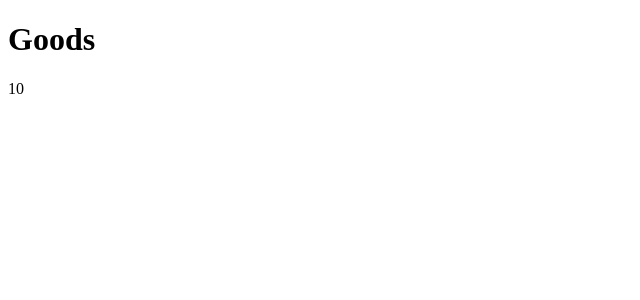
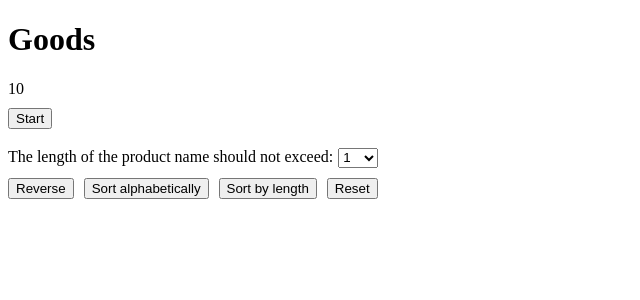
Before and after one commit to mate-academy/react_list-of-goods, a React (Create React App) app: page / in a window 1280 px wide. Shown: the top 300 px of the page, without its empty margins (0-640 px from the left). Built offline with nearby package versions, Linux system fonts and the light colour scheme.

Commit message:
Solution

```diff
--- a/package.json
+++ b/package.json
@@ -14,12 +14,14 @@
     "react": "^17.0.2",
     "react-dom": "^17.0.2",
     "react-scripts": "4.0.3",
-    "typescript": "^4.3.5"
+    "typescript": "^4.3.5",
+    "uuid": "^8.3.2"
   },
   "devDependencies": {
     "@mate-academy/eslint-config-react-typescript": "*",
     "@mate-academy/students-ts-config": "*",
     "@mate-academy/stylelint-config": "*",
+    "@types/uuid": "^8.3.1",
     "eslint": "^7.32.0",
     "gh-pages": "^3.2.3",
     "husky": "^4.3.8",
--- a/src/App.tsx
+++ b/src/App.tsx
@@ -1,5 +1,7 @@
 import React from 'react';
-import './App.css';
+import GoodsListContainer from './components/GoodsListContainer';
+
+import './App.scss';
 
 const goodsFromServer: string[] = [
   'Dumplings',
@@ -18,6 +20,10 @@ const App: React.FC = () => (
   <div className="App">
     <h1>Goods</h1>
     {goodsFromServer.length}
+
+    <GoodsListContainer
+      goods={goodsFromServer}
+    />
   </div>
 );
 
--- /dev/null
+++ b/src/components/GoodsList.tsx
@@ -0,0 +1,25 @@
+import React from 'react';
+import { v4 as uuidv4 } from 'uuid';
+
+import { Props } from '../types/goodsList/Props';
+import { Good } from '../types/goodsList/Good';
+
+export const GoodsList: React.FC<Props> = ({ goods }) => {
+  const visualizedGoods = goods
+    .map((good: string) => {
+      return {
+        name: good,
+        id: uuidv4(),
+      };
+    });
+
+  return (
+    <ul>
+      {visualizedGoods.map((good: Good) => (
+        <li key={good.id}>
+          {good.name}
+        </li>
+      ))}
+    </ul>
+  );
+};
--- /dev/null
+++ b/src/components/GoodsListContainer.scss
@@ -0,0 +1,27 @@
+.GoodsListContainer {
+  padding-top: 10px;
+
+  .wraperButtonStart {
+    height: 20px;
+    width: 30px;
+    margin-bottom: 10px;
+  }
+
+  .selectBox {
+    display: flex;
+    padding: 10px 0;
+
+    .text {
+      margin: 0 5px 0 0;
+    }
+
+    .select {
+      height: 20px;
+      width: 40px;
+    }
+  }
+
+  .button {
+    margin-right: 10px;
+  }
+}
--- /dev/null
+++ b/src/components/GoodsListContainer.tsx
@@ -0,0 +1,163 @@
+import React from 'react';
+import { GoodsList } from './GoodsList';
+
+import './GoodsListContainer.scss';
+
+import { State } from '../types/goodsListContainer/State';
+import { Props } from '../types/goodsListContainer/Props';
+
+class GoodsListContainer extends React.Component<Props, State> {
+  state = {
+    goods: this.props.goods,
+    isVisibel: false,
+    isReversed: false,
+    sortBy: '',
+    lengthLimit: '1',
+  };
+
+  show = () => {
+    this.setState(state => ({
+      isVisibel: !state.isVisibel,
+    }));
+  };
+
+  reverse = () => {
+    this.setState(state => ({
+      isReversed: !state.isReversed,
+    }));
+  };
+
+  sortByGood = () => {
+    this.setState({
+      sortBy: 'good',
+    });
+  };
+
+  sortByGoodLength = () => {
+    this.setState({
+      sortBy: 'length',
+    });
+  };
+
+  reset = () => {
+    this.setState({
+      isReversed: false,
+      sortBy: '',
+      lengthLimit: '1',
+    });
+  };
+
+  changeLength = (event: any) => {
+    this.setState({
+      lengthLimit: event.target.value,
+    });
+  };
+
+  render() {
+    const {
+      goods,
+      isVisibel,
+      isReversed,
+      sortBy,
+      lengthLimit,
+    } = this.state;
+
+    const visualizedGoods = goods.filter(
+      good => good.length <= +lengthLimit,
+    );
+
+    visualizedGoods.sort((good1, good2) => {
+      switch (sortBy) {
+        case 'good':
+          return good1.localeCompare(good2);
+
+        case 'length':
+          return good1.length - good2.length;
+
+        default:
+          return 0;
+      }
+    });
+
+    if (isReversed) {
+      visualizedGoods.reverse();
+    }
+
+    return (
+      <div className="GoodsListContainer">
+        <div className="wraperButtonStart">
+          {!isVisibel && (
+            <button
+              type="button"
+              onClick={this.show}
+            >
+              Start
+            </button>
+          )}
+        </div>
+
+        <div className="selectBox">
+          <p className="text">
+            The length of the product name should not exceed:
+          </p>
+          <select
+            className="select"
+            value={lengthLimit}
+            onChange={this.changeLength}
+          >
+            <option value="1">1</option>
+            <option value="2">2</option>
+            <option value="3">3</option>
+            <option value="4">4</option>
+            <option value="5">5</option>
+            <option value="6">6</option>
+            <option value="7">7</option>
+            <option value="8">8</option>
+            <option value="9">9</option>
+            <option value="10">10</option>
+          </select>
+        </div>
+
+        <button
+          className="button"
+          type="button"
+          onClick={this.reverse}
+        >
+          Reverse
+        </button>
+
+        <button
+          className="button"
+          type="button"
+          onClick={this.sortByGood}
+        >
+          Sort alphabetically
+        </button>
+
+        <button
+          className="button"
+          type="button"
+          onClick={this.sortByGoodLength}
+        >
+          Sort by length
+        </button>
+
+        <button
+          className="button"
+          type="button"
+          onClick={this.reset}
+        >
+          Reset
+        </button>
+
+        {isVisibel && (
+          <GoodsList
+            goods={visualizedGoods}
+          />
+        )}
+      </div>
+    );
+  }
+}
+
+export default GoodsListContainer;
--- /dev/null
+++ b/src/types/goodsList/Good.ts
@@ -0,0 +1,4 @@
+export type Good = {
+  name: string;
+  id: string;
+};
--- /dev/null
+++ b/src/types/goodsList/Props.ts
@@ -0,0 +1,3 @@
+export type Props = {
+  goods: string[],
+};
--- /dev/null
+++ b/src/types/goodsListContainer/Props.ts
@@ -0,0 +1,3 @@
+export type Props = {
+  goods: string[],
+};
--- /dev/null
+++ b/src/types/goodsListContainer/State.ts
@@ -0,0 +1,7 @@
+export type State = {
+  goods: string[],
+  isVisibel: boolean,
+  isReversed: boolean,
+  sortBy: string,
+  lengthLimit: string,
+};
```
Also changed, not shown: src/App.css (deleted), src/App.scss (added), 1 other file (tests, documents, lock files or other folders).
